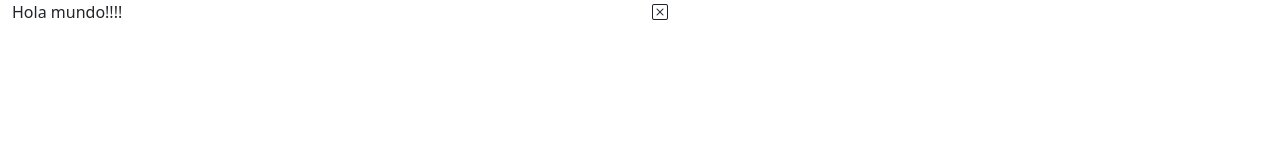
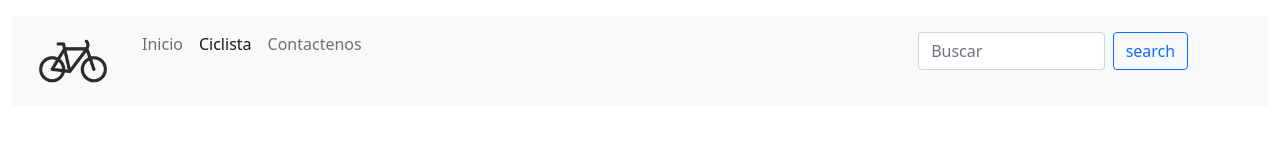
Before and after one commit to academia-geek/ciclistas-c8, a plain HTML site: page index.html in a window 1280 px wide. Drawn offline with nearby package versions, Linux system fonts and the light colour scheme.

Commit message:
Se adiciona header con su respectivo html

```diff
--- a/index.html
+++ b/index.html
@@ -14,15 +14,45 @@
 </head>
 
 <body>
-    <section class="container-fluid">
-        <div class="row">
-            <div class="col-8 col-md-6 col-sm-12">
-                <p>Hola mundo!!!!</p>
-            </div>
-            <div class="col-4 col-md-6 col-sm-12">
-                <i class="bi bi-x-square"></i>
-            </div>
-        </div>
+    <section class="container-fluid mt-3">
+        <header>
+            <article class="row">
+                <div class="col-md-12 col-lg-12 col-12">
+                    <nav class="navbar navbar-expand-lg navbar-light bg-light">
+                        <div class="container-fluid">
+                            <div class="row">
+                                <div class="col-md-1 col-lg-1">
+                                    <a class="navbar-brand" href="#"><img src="imagenes/bicicleta-logo.png"
+                                            class="img-fluid" /></a>
+                                    <button class="navbar-toggler" type="button" data-bs-toggle="collapse"
+                                        data-bs-target="#navbarNavAltMarkup" aria-controls="navbarNavAltMarkup"
+                                        aria-expanded="false" aria-label="Toggle navigation">
+                                        <span class="navbar-toggler-icon"></span>
+                                    </button>
+                                </div>
+                                <div class="col-md-7 col-lg-8">
+                                    <div class="collapse navbar-collapse" id="navbarNavAltMarkup">
+                                        <div class="navbar-nav">
+                                            <a class="nav-link" aria-current="page" href="#">Inicio</a>
+                                            <a class="nav-link active" href="#">Ciclista</a>
+                                            <a class="nav-link" href="#">Contactenos</a>
+                                        </div>
+                                    </div>
+                                </div>
+                                <div class="col-md-4 col-lg-3">
+                                    <form class="d-flex mt-2">
+                                        <input class="form-control me-2" type="search" placeholder="Buscar"
+                                            aria-label="Search">
+                                        <button class="btn btn-outline-primary" type="submit"><span
+                                                class="material-icons md-dark">search</span></button>
+                                    </form>
+                                </div>
+                            </div>
+                        </div>
+                    </nav>
+                </div>
+            </article>
+        </header>
     </section>
     <script src="https://cdn.jsdelivr.net/npm/bootstrap@5.0.2/dist/js/bootstrap.bundle.min.js"
         integrity="sha384-MrcW6ZMFYlzcLA8Nl+NtUVF0sA7MsXsP1UyJoMp4YLEuNSfAP+JcXn/tWtIaxVXM"
```
